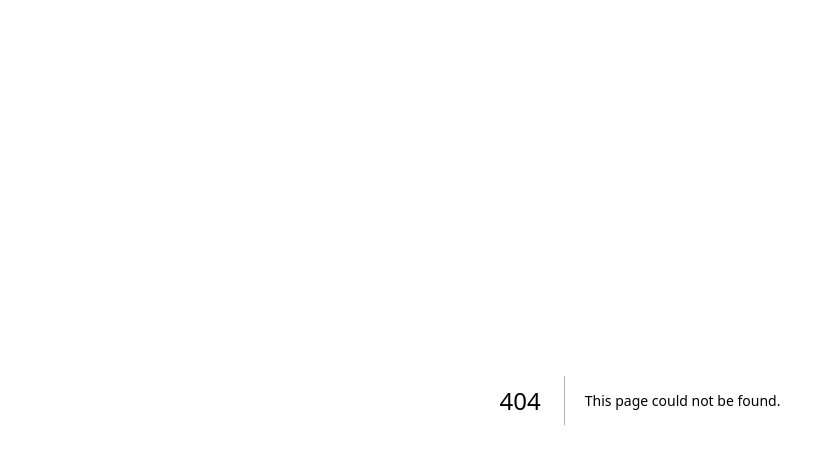
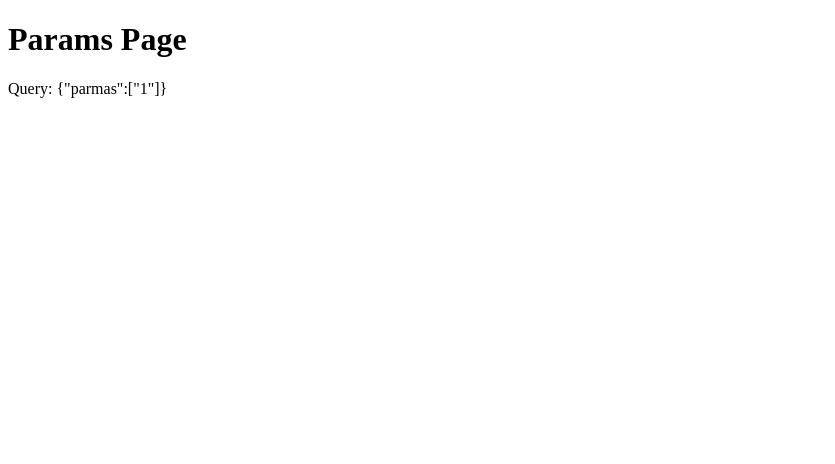
Before and after one commit to nstrung163/nextjs, a Next.js app: page /posts/1 in a window 1280 px wide. Before the commit this address had no page. Shown: the top 464 px of the page, without its empty margins (0-835 px from the left). Built offline with nearby package versions, Linux system fonts and the light colour scheme.

Commit message:
File System Routing - pre-defined route, dynamic route, catch all route([...params])

```diff
--- /dev/null
+++ b/pages/[category]/posts/[id].tsx
@@ -0,0 +1,5 @@
+import React from "react";
+
+export default function CategoryPost() {
+  return <div>CategoryPost</div>;
+}
--- /dev/null
+++ b/pages/about.tsx
@@ -0,0 +1,5 @@
+import React from "react";
+
+export default function about() {
+  return <div>About</div>;
+}
--- /dev/null
+++ b/pages/posts/[...parmas].tsx
@@ -0,0 +1,12 @@
+import { useRouter } from "next/router";
+import React from "react";
+
+export default function ParamsPage() {
+  const router = useRouter();
+  return (
+    <div>
+      <h1>Params Page</h1>
+      <p>Query: {JSON.stringify(router.query)}</p>
+    </div>
+  );
+}
--- /dev/null
+++ b/pages/posts/create.tsx
@@ -0,0 +1,5 @@
+import React from "react";
+
+export default function CreatePost() {
+  return <div>CreatePost</div>;
+}
--- /dev/null
+++ b/pages/posts/index.tsx
@@ -0,0 +1,5 @@
+import React from "react";
+
+export default function Posts() {
+  return <div>Post List</div>;
+}
--- a/styles/globals.css
+++ b/styles/globals.css
@@ -1,4 +1,4 @@
-:root {
+/* :root {
   --max-width: 1100px;
   --border-radius: 12px;
   --font-mono: ui-monospace, Menlo, Monaco, 'Cascadia Mono', 'Segoe UI Mono',
@@ -104,4 +104,4 @@ a {
   html {
     color-scheme: dark;
   }
-}
+} */
```
Also changed, not shown: pages/index.tsx (+8 -8 lines), pages/posts/[postId].tsx (added, +12 -0 lines), styles/Home.module.css (+4 -9 lines).
